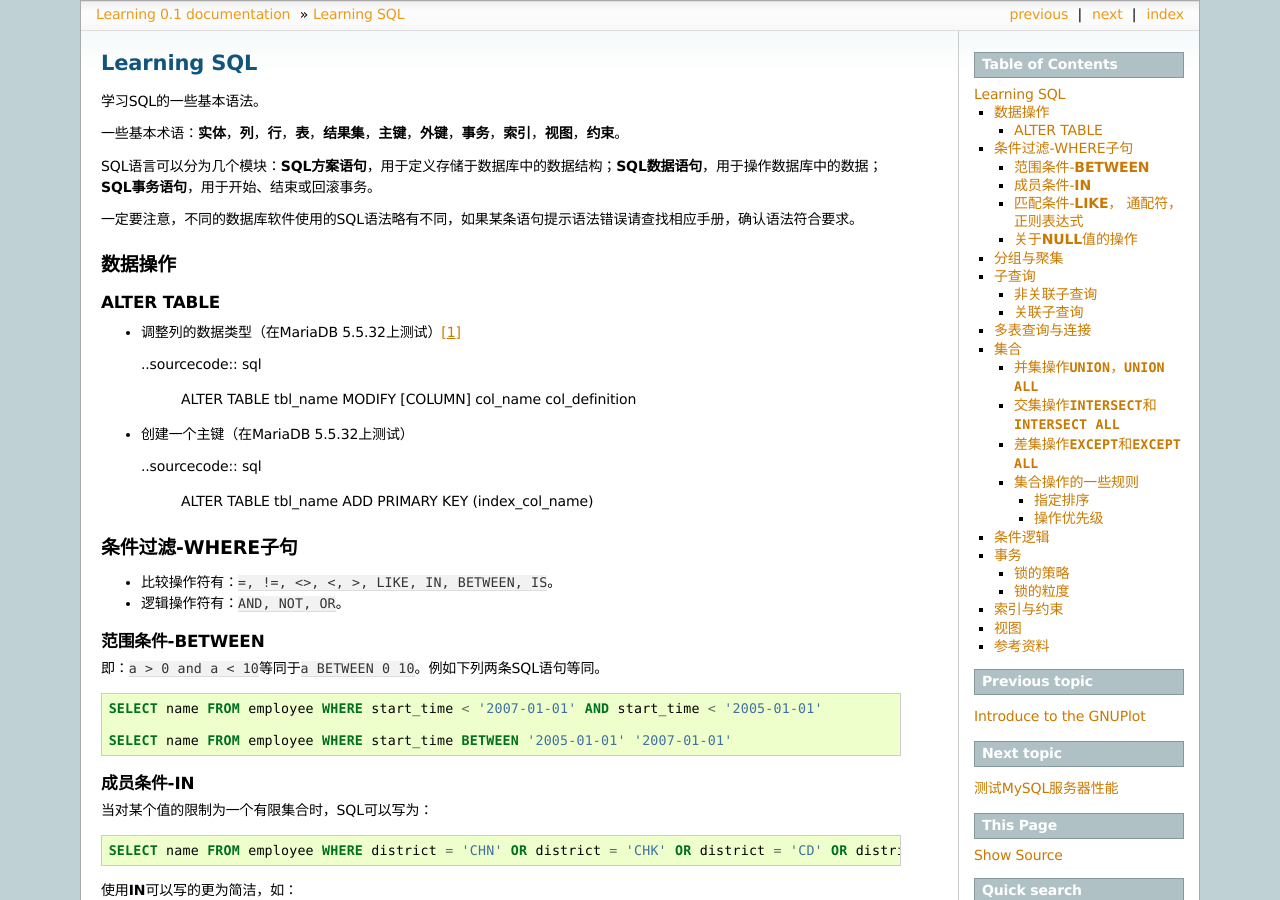
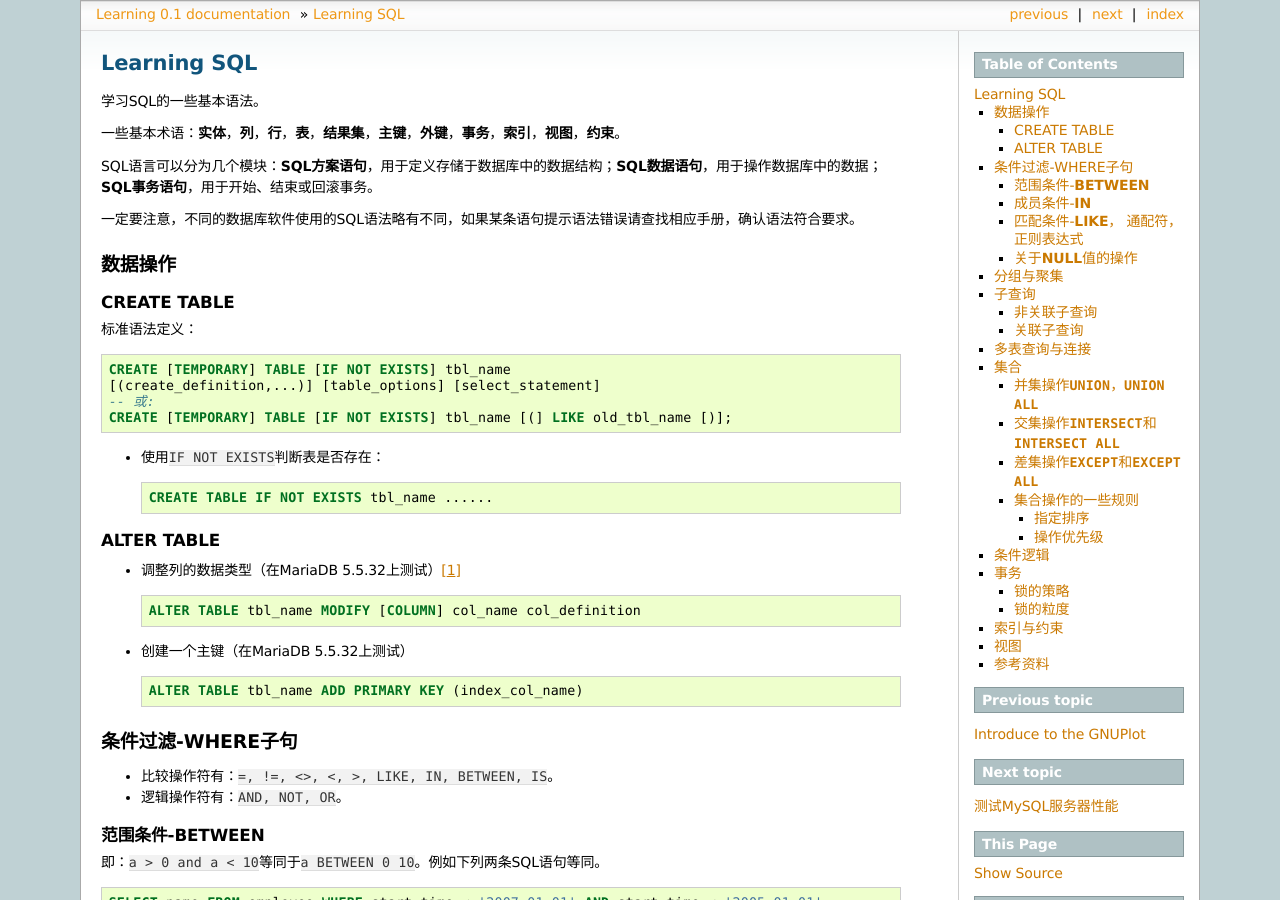
Before and after one commit to huiliu/learning.docs.hui, a Sphinx documentation site: the page built from source/sql.rst, in a window 1280 px wide and 900 px high. Built offline with Sphinx 7.4.7, drawn with Linux system fonts in a browser that asks for light colours; formulas are drawn with MathJax 3.

```diff
--- a/source/sql.rst
+++ b/source/sql.rst
@@ -16,17 +16,34 @@ SQL语言可以分为几个模块：\ **SQL方案语句**\ ，用于定义存储
 数据操作
 =========
 
+CREATE TABLE
+-------------
+标准语法定义：
+
+.. sourcecode:: sql
+
+    CREATE [TEMPORARY] TABLE [IF NOT EXISTS] tbl_name
+    [(create_definition,...)] [table_options] [select_statement]
+    -- 或:
+    CREATE [TEMPORARY] TABLE [IF NOT EXISTS] tbl_name [(] LIKE old_tbl_name [)];
+
+*   使用\ ``IF NOT EXISTS``\ 判断表是否存在：
+
+    .. sourcecode:: sql
+
+        CREATE TABLE IF NOT EXISTS tbl_name ......
+
 ALTER TABLE
 -------------
 *   调整列的数据类型（在MariaDB 5.5.32上测试）\ [#]_
 
-    ..sourcecode:: sql
+    .. sourcecode:: sql
 
         ALTER TABLE tbl_name MODIFY [COLUMN] col_name col_definition
 
 *   创建一个主键（在MariaDB 5.5.32上测试）
 
-    ..sourcecode:: sql
+    .. sourcecode:: sql
 
         ALTER TABLE tbl_name ADD PRIMARY KEY (index_col_name)
 
```
Also changed, not shown: source/pymysql.rst (+11 -0 lines).
